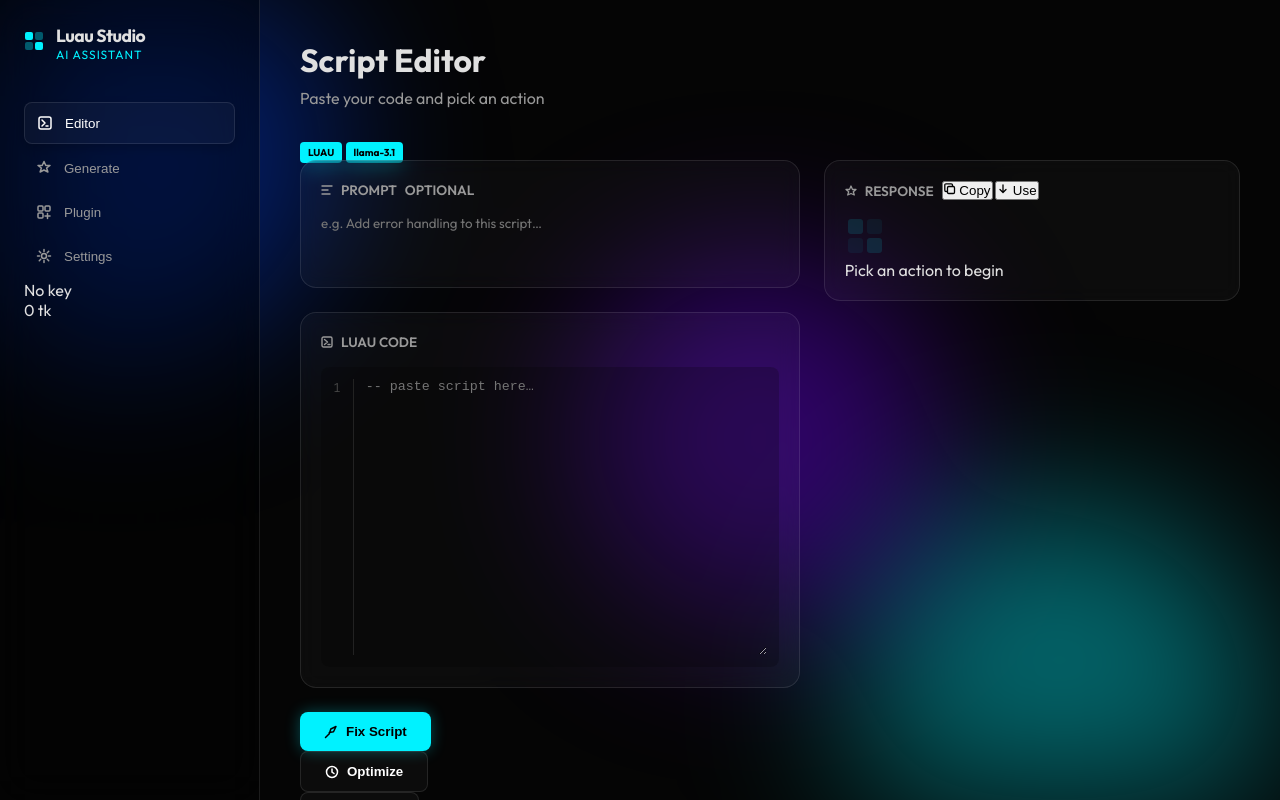
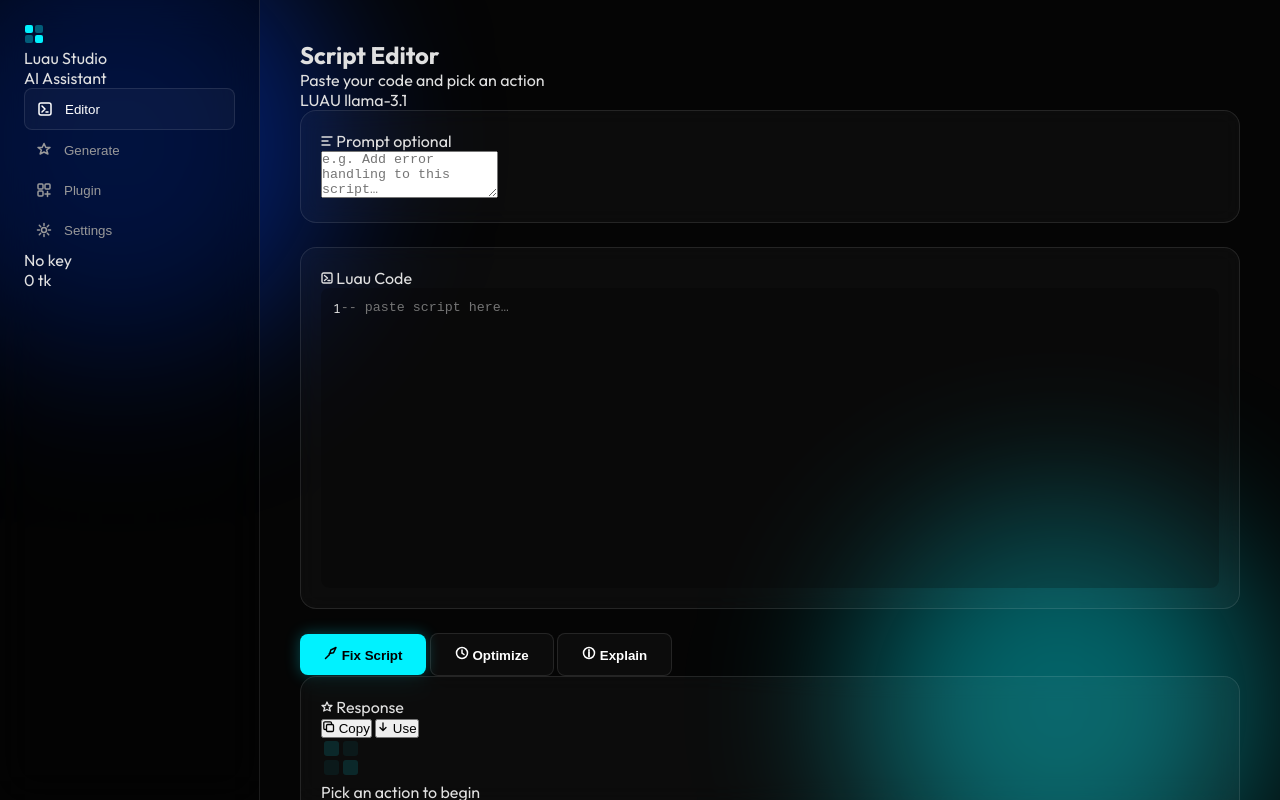
Before and after one commit to wikiclarastack/robloxcopilot, a plain HTML site: page index.html in a window 1280 px wide. Drawn offline with Linux system fonts and the light colour scheme.

Commit message:
Update style.css

```diff
--- a/style.css
+++ b/style.css
@@ -10,11 +10,7 @@
   --font-code: 'Fira Code', monospace;
 }
 
-* {
-  box-sizing: border-box;
-  margin: 0;
-  padding: 0;
-}
+* { box-sizing: border-box; margin: 0; padding: 0; }
 
 body {
   background-color: var(--bg-dark);
@@ -25,7 +21,7 @@
   overflow: hidden;
 }
 
-/* ── BACKGROUND ANIMADO (ORBES) ── */
+/* ── BACKGROUND ORBS ── */
 .bg-layer {
   position: fixed;
   top: 0;
@@ -33,7 +29,6 @@
   width: 100%;
   height: 100%;
   z-index: -1;
-  overflow: hidden;
   filter: blur(80px);
 }
 
@@ -46,7 +41,6 @@
 
 .orb-1 { width: 400px; height: 400px; background: #0044ff; top: -10%; left: -10%; }
 .orb-2 { width: 350px; height: 350px; background: #00f2ff; bottom: -5%; right: 10%; animation-delay: -5s; }
-.orb-3 { width: 300px; height: 300px; background: #7000ff; top: 30%; left: 40%; animation-delay: -10s; }
 
 @keyframes move {
   from { transform: translate(0, 0) scale(1); }
@@ -62,18 +56,7 @@
   display: flex;
   flex-direction: column;
   padding: 24px;
-  z-index: 10;
 }
-
-.sidebar-logo {
-  display: flex;
-  align-items: center;
-  gap: 12px;
-  margin-bottom: 40px;
-}
-
-.logo-name { font-weight: 700; font-size: 1.1rem; letter-spacing: -0.5px; }
-.logo-sub { font-size: 0.75rem; color: var(--cyan); text-transform: uppercase; letter-spacing: 1px; }
 
 .nav-item {
   background: none;
@@ -87,23 +70,12 @@
   border-radius: 8px;
   cursor: pointer;
   transition: 0.2s;
-  margin-bottom: 4px;
 }
 
-.nav-item:hover, .nav-item.active {
-  background: var(--card-bg);
-  color: #fff;
-}
+.nav-item.active { background: var(--card-bg); color: #fff; border: 1px solid var(--border); }
 
-.nav-item.active { border: 1px solid var(--border); box-shadow: 0 4px 12px rgba(0,0,0,0.2); }
-
-/* ── MAIN CONTENT ── */
-.main {
-  flex: 1;
-  padding: 40px;
-  overflow-y: auto;
-}
-
+/* ── MAIN & TABS ── */
+.main { flex: 1; padding: 40px; overflow-y: auto; }
 .tab { display: none; }
 .tab.active { display: block; animation: slideUp 0.4s ease-out; }
 
@@ -112,10 +84,7 @@
   to { opacity: 1; transform: translateY(0); }
 }
 
-.page-title { font-size: 2rem; font-weight: 700; margin-bottom: 8px; }
-.page-sub { color: var(--text-dim); margin-bottom: 32px; }
-
-/* ── CARDS & GLASSMORPHISM ── */
+/* ── CARDS ── */
 .card {
   background: var(--card-bg);
   border: 1px solid var(--border);
@@ -123,41 +92,23 @@
   padding: 20px;
   backdrop-filter: blur(10px);
   margin-bottom: 24px;
-  transition: border 0.3s;
 }
 
-.glass-panel:hover {
-  border-color: rgba(0, 242, 255, 0.4);
+.btn {
+  padding: 12px 24px;
+  border-radius: 8px;
+  font-weight: 600;
+  cursor: pointer;
+  border: 1px solid var(--border);
+  background: var(--card-bg);
+  color: #fff;
+  transition: 0.3s;
 }
 
-.card-head {
-  display: flex;
-  align-items: center;
-  gap: 8px;
-  font-size: 0.85rem;
-  font-weight: 600;
-  color: var(--text-dim);
-  margin-bottom: 16px;
-  text-transform: uppercase;
-}
+.btn.primary { background: var(--cyan); color: #000; border: none; box-shadow: 0 0 15px var(--cyan-glow); }
+.btn:hover { transform: translateY(-2px); }
 
 /* ── EDITOR ── */
-.editor-grid {
-  display: grid;
-  grid-template-columns: 1.2fr 1fr;
-  gap: 24px;
-}
-
-.field {
-  width: 100%;
-  background: transparent;
-  border: none;
-  color: #fff;
-  font-family: var(--font-main);
-  resize: none;
-  outline: none;
-}
-
 .code-wrap {
   display: flex;
   background: rgba(0,0,0,0.2);
@@ -168,100 +119,11 @@
   min-height: 300px;
 }
 
-.ln { color: #444; padding-right: 12px; border-right: 1px solid #222; text-align: right; user-select: none; }
 .code-field {
   flex: 1;
   background: transparent;
   border: none;
   color: #d1d1d1;
-  padding-left: 12px;
   outline: none;
-  white-space: pre;
-  overflow-x: auto;
+  resize: none;
 }
-
-/* ── BOTÕES ── */
-.btn {
-  padding: 12px 24px;
-  border-radius: 8px;
-  font-weight: 600;
-  cursor: pointer;
-  display: flex;
-  align-items: center;
-  gap: 8px;
-  transition: 0.3s;
-  border: 1px solid var(--border);
-  background: var(--card-bg);
-  color: #fff;
-}
-
-.btn.primary {
-  background: var(--cyan);
-  color: #000;
-  border: none;
-  box-shadow: 0 0 15px var(--cyan-glow);
-}
-
-.btn:hover { transform: translateY(-2px); }
-.btn.primary:hover { box-shadow: 0 0 25px var(--cyan-glow); }
-
-/* ── UTILS ── */
-.badge {
-  background: var(--cyan);
-  color: #000;
-  padding: 4px 8px;
-  border-radius: 4px;
-  font-size: 10px;
-  font-weight: 800;
-}
-
-.pulse-border {
-  animation: pulse 2s infinite;
-}
-
-@keyframes pulse {
-  0% { box-shadow: 0 0 0 0 rgba(0, 242, 255, 0.4); }
-  70% { box-shadow: 0 0 0 10px rgba(0, 242, 255, 0); }
-  100% { box-shadow: 0 0 0 0 rgba(0, 242, 255, 0); }
-}
-
-.hidden { display: none !important; }
-
-.toast {
-  position: fixed;
-  bottom: 24px;
-  right: 24px;
-  background: var(--cyan);
-  color: #000;
-  padding: 12px 24px;
-  border-radius: 8px;
-  font-weight: 600;
-  z-index: 100;
-  animation: slideInRight 0.3s cubic-bezier(0.18, 0.89, 0.32, 1.28);
-}
-
-@keyframes slideInRight {
-  from { transform: translateX(100%); opacity: 0; }
-  to { transform: translateX(0); opacity: 1; }
-}
-
-.spin {
-  width: 24px;
-  height: 24px;
-  border: 3px solid rgba(255,255,255,0.1);
-  border-top-color: var(--cyan);
-  border-radius: 50%;
-  animation: rotate 0.8s linear infinite;
-}
-
-@keyframes rotate { to { transform: rotate(360deg); } }
-
-/* Estilo para o seletor de modelos customizado */
-select.key-input {
-    background: #111;
-    color: #fff;
-    border: 1px solid var(--border);
-    padding: 10px;
-    border-radius: 8px;
-    width: 100%;
-}
```
